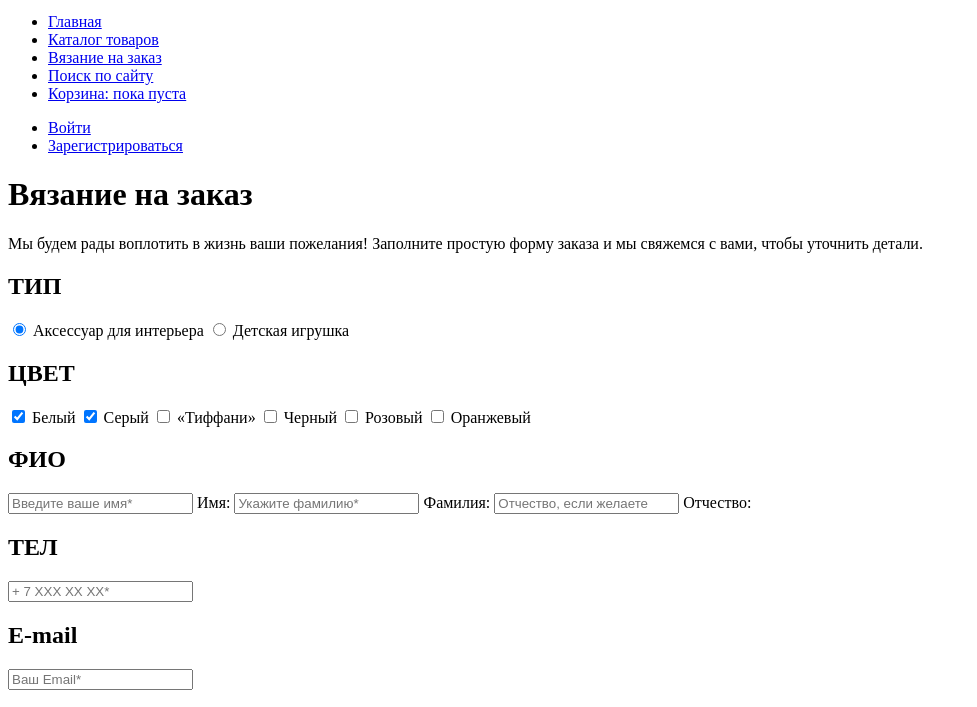
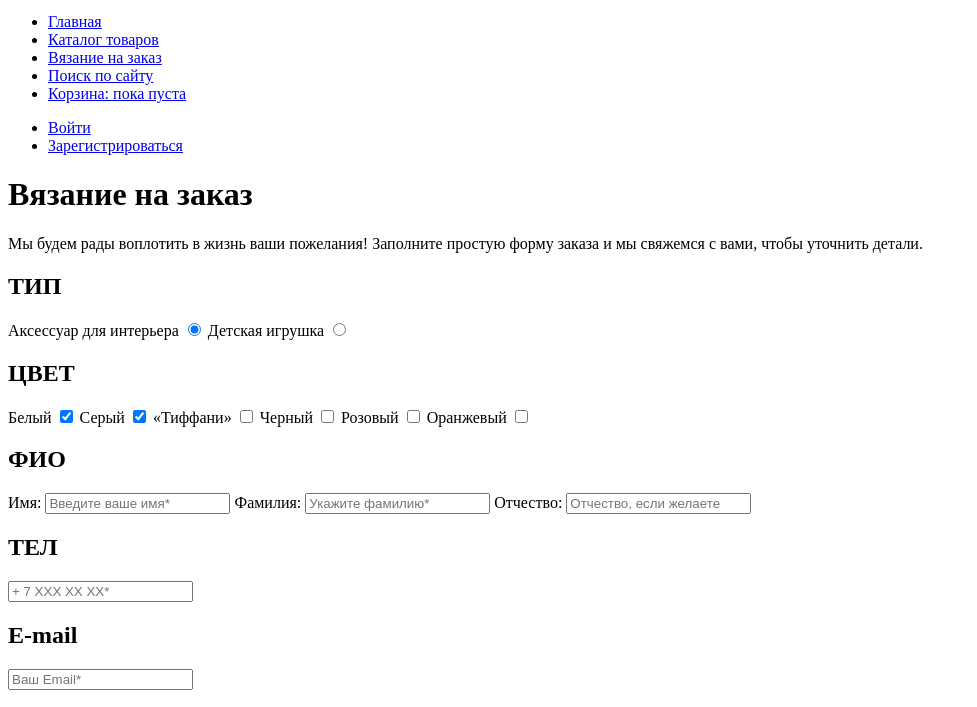
Before and after one commit to ssnikiforov/165513-mishka, a website: page form.html in a window 1280 px wide. Shown: the part 71-778 px from the top of the page, without its empty margins (0-977 px from the left). Drawn offline with Linux system fonts and the light colour scheme.

Commit message:
Fix forms: swap labels and inputs, fix name for inputs

```diff
--- a/form.html
+++ b/form.html
@@ -62,11 +62,11 @@
             <h2 class="order-form__title">ТИП</h2>
           </div>
           <div class="order-form__body">
-            <input class="order-form__field form__radio" type="radio" id="type-accessory" name="type-accessory" checked>
             <label class="order-form__label" for="type-accessory">Аксессуар для интерьера</label>
+            <input class="order-form__field form__radio" type="radio" id="type-accessory" name="type" checked>
 
-            <input class="order-form__field form__radio" type="radio" id="type-toy" name="type-toy">
             <label class="order-form__label" for="type-toy">Детская игрушка</label>
+            <input class="order-form__field form__radio" type="radio" id="type-toy" name="type">
           </div>
         </div>
         <div class="order-form__item">
@@ -74,23 +74,23 @@
             <h2 class="order-form__title">ЦВЕТ</h2>
           </div>
           <div class="order-form__body">
-            <input class="order-form__field form__checkbox" type="checkbox" id="color-white" name="color-white" checked>
             <label class="order-form__label" for="color-white">Белый</label>
+            <input class="order-form__field form__checkbox" type="checkbox" id="color-white" name="color" checked>
 
-            <input class="order-form__field form__checkbox" type="checkbox" id="color-grey" name="color-grey" checked>
             <label class="order-form__label" for="color-grey">Серый</label>
+            <input class="order-form__field form__checkbox" type="checkbox" id="color-grey" name="color" checked>
 
-            <input class="order-form__field form__checkbox" type="checkbox" id="color-tiffany" name="color-tiffany">
             <label class="order-form__label" for="color-tiffany">&laquo;Тиффани&raquo;</label>
+            <input class="order-form__field form__checkbox" type="checkbox" id="color-tiffany" name="color">
 
-            <input class="order-form__field form__checkbox" type="checkbox" id="color-black" name="color-black">
             <label class="order-form__label" for="color-black">Черный</label>
+            <input class="order-form__field form__checkbox" type="checkbox" id="color-black" name="color">
 
-            <input class="order-form__field form__checkbox" type="checkbox" id="color-pink" name="color-pink">
             <label class="order-form__label" for="color-pink">Розовый</label>
+            <input class="order-form__field form__checkbox" type="checkbox" id="color-pink" name="color">
 
-            <input class="order-form__field form__checkbox" type="checkbox" id="color-orange" name="color-orange">
             <label class="order-form__label" for="color-orange">Оранжевый</label>
+            <input class="order-form__field form__checkbox" type="checkbox" id="color-orange" name="color">
           </div>
         </div>
         <div class="order-form__item">
@@ -98,14 +98,14 @@
             <h2 class="order-form__title">ФИО</h2>
           </div>
           <div class="order-form__body">
+            <label class="order-form__label">Имя:</label>
             <input class="order-form__field form__text" type="text" id="name" name="name" placeholder="Введите ваше имя*" required>
-            <label class="order-form__label">Имя:</label>
 
+            <label class="order-form__label" for="surname">Фамилия:</label>
             <input class="order-form__field form__text" type="text" id="surname" name="surname" placeholder="Укажите фамилию*" required>
-            <label class="order-form__label" for="surname">Фамилия:</label>
 
+            <label class="order-form__label" for="patronymic">Отчество:</label>
             <input class="order-form__field form__text" type="text" id="patronymic" name="patronymic" placeholder="Отчество, если желаете">
-            <label class="order-form__label" for="patronymic">Отчество:</label>
           </div>
         </div>
         <div class="order-form__item">
```
